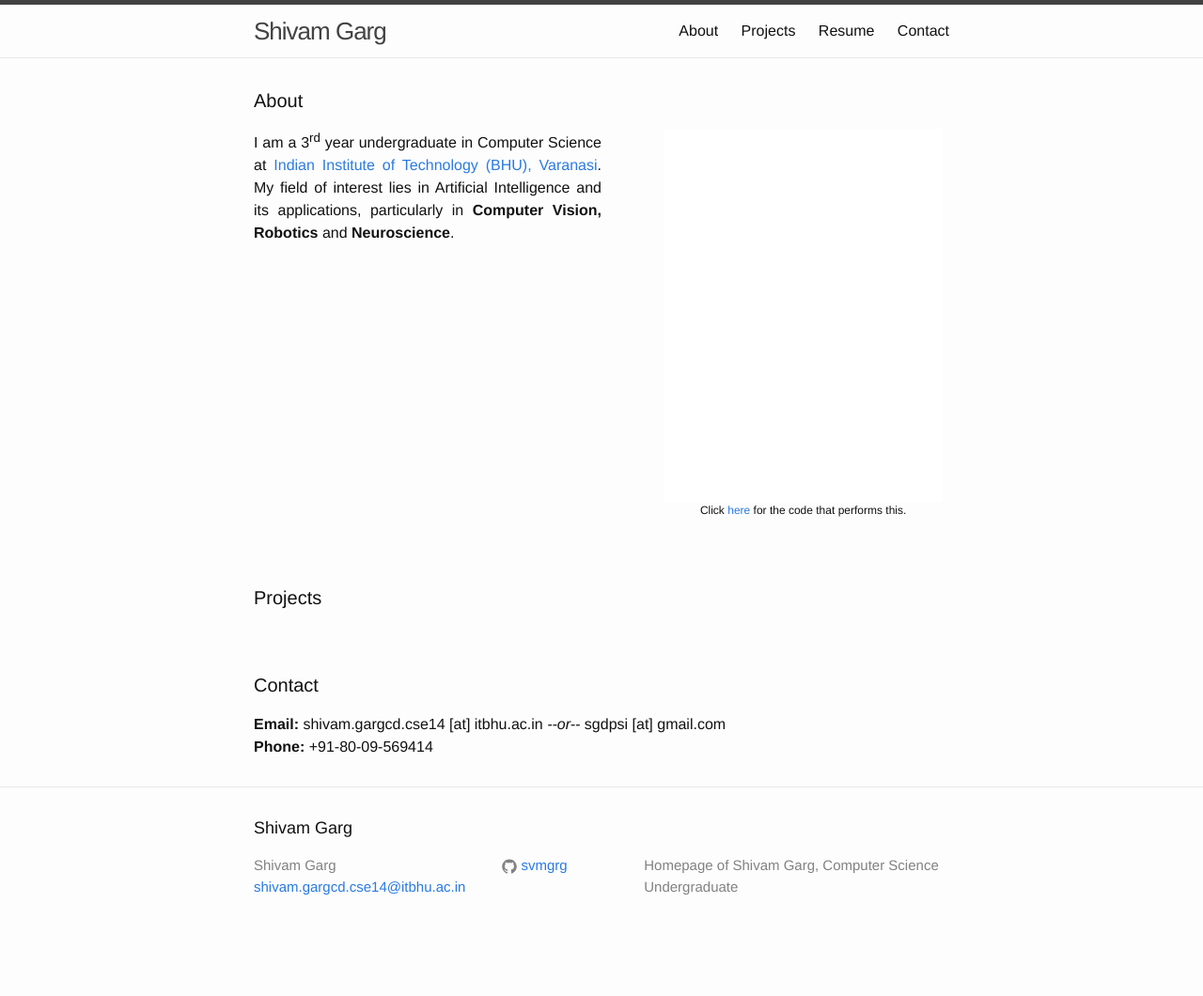
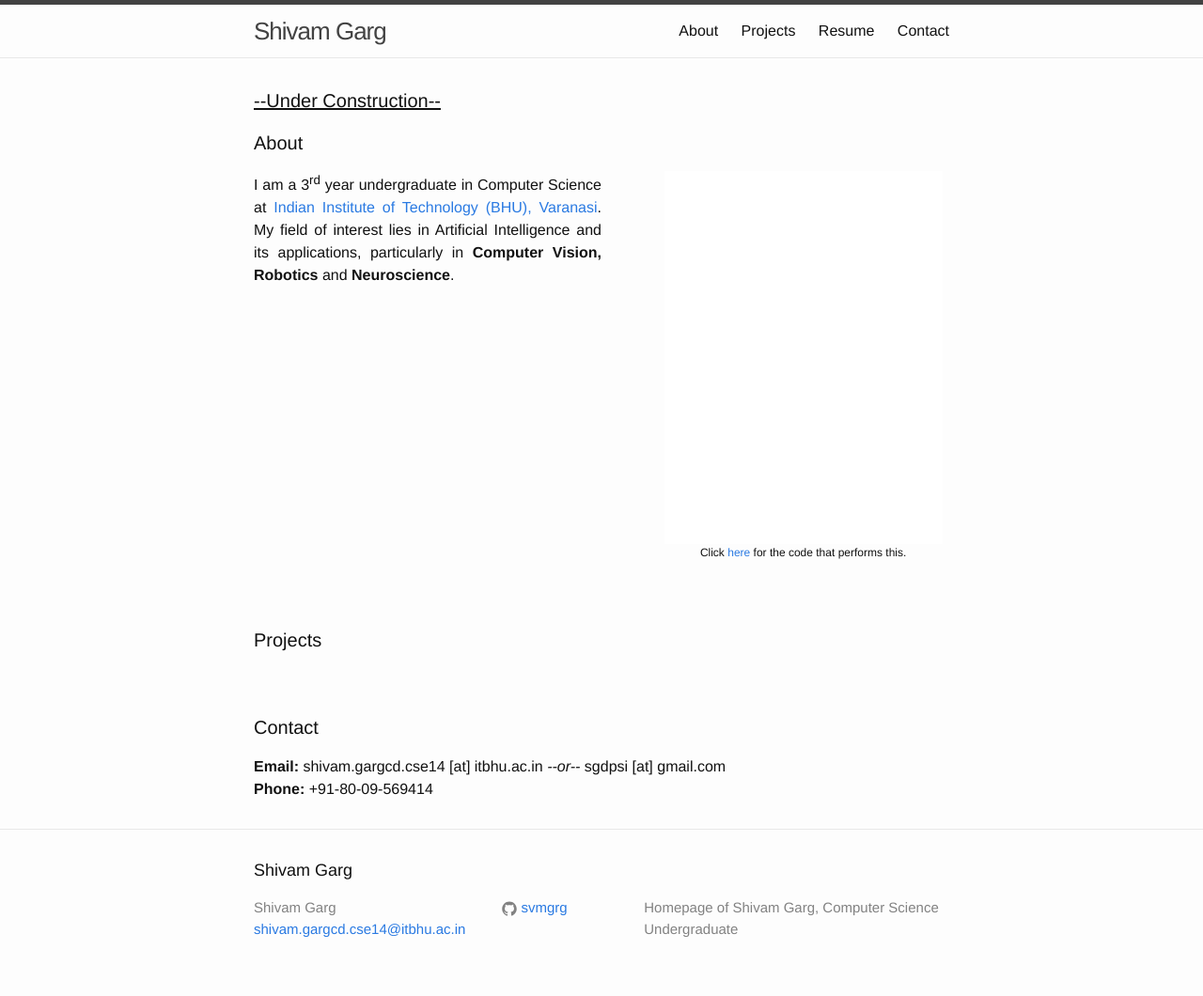
Before and after one commit to svmgrg/svmgrg.github.io, a Jekyll site: the page built from index.html, in a window 1280 px wide. Shown: the whole page at 94% size. Built offline with Jekyll 4.4.1, drawn with Linux system fonts in a browser that asks for light colours; before the commit the page ends 1015 px from its top, so only the background shows below that.

Commit message:
Update index.html

```diff
--- a/index.html
+++ b/index.html
@@ -3,6 +3,8 @@ layout: default
 ---
 
 <div class="home">
+
+  <h1 class="page-heading"><u>--Under Construction--</u></h1>
 
   <h1 class="page-heading">About</h1>
 
```
